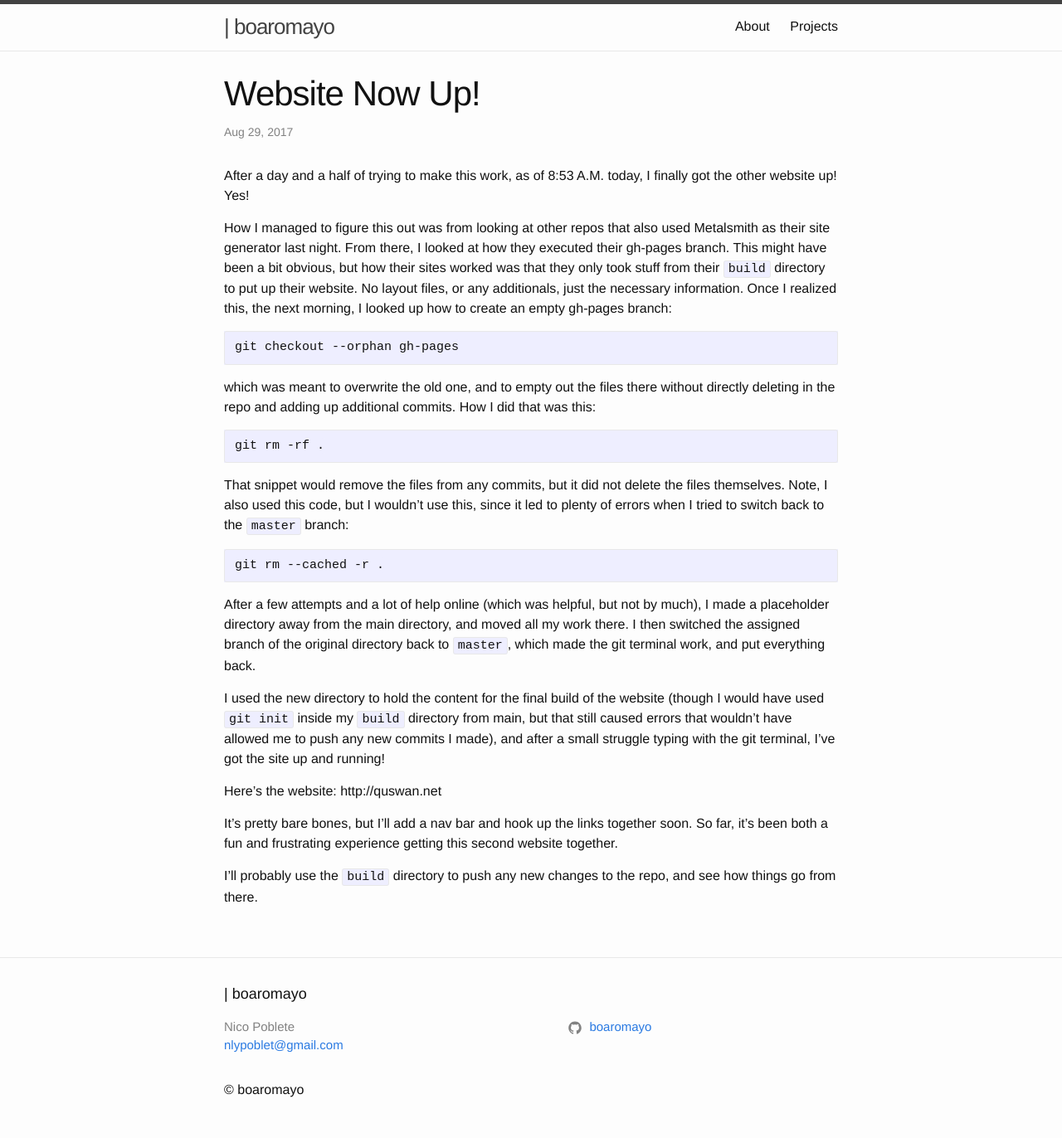
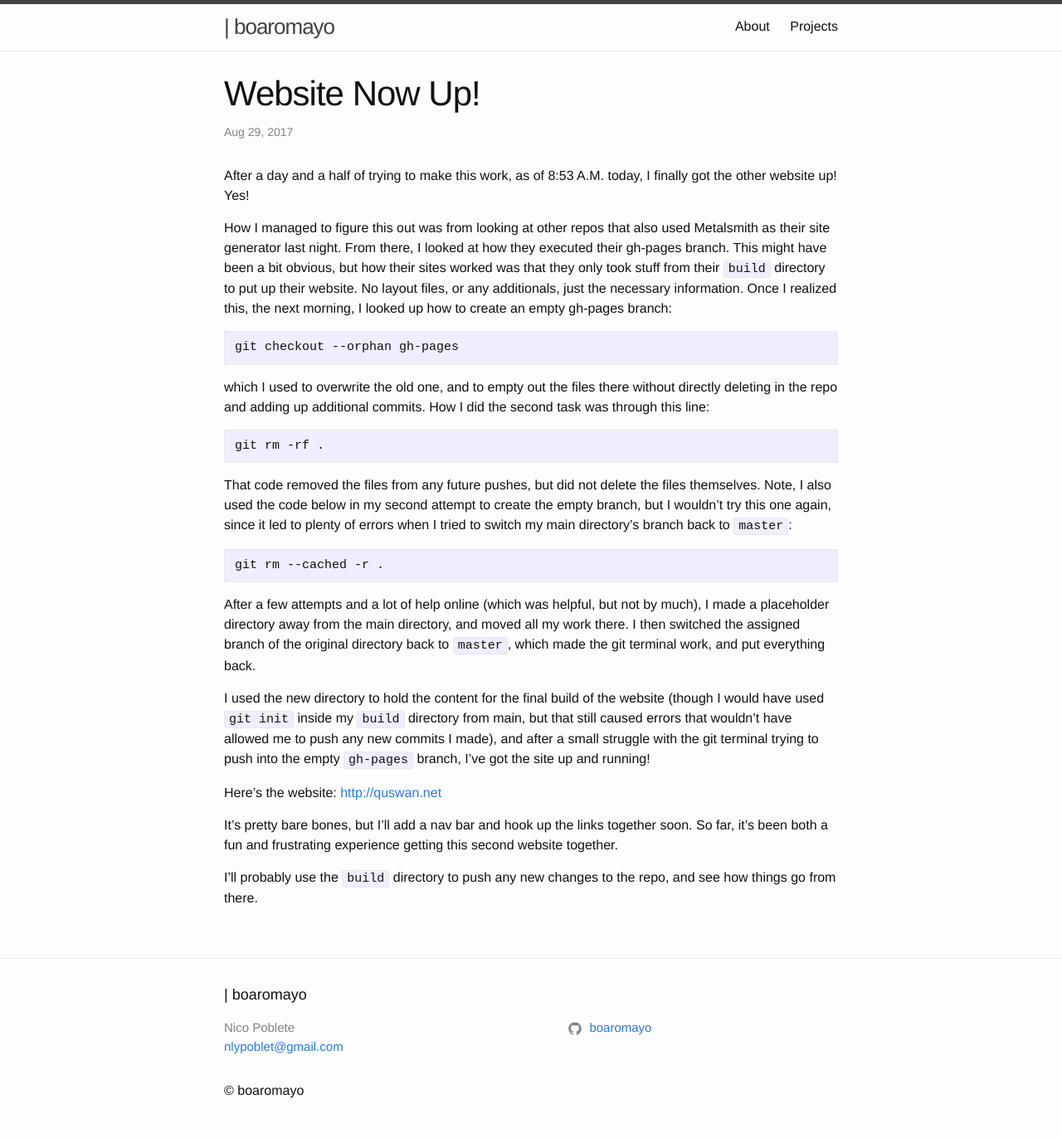
Before and after one commit to boaromayo/boaromayo.net-portfolio, a Jekyll site: the page built from _posts/2017-08-29-website-now-up.md, in a window 1280 px wide. Shown: the whole page at 83% size. Built offline with Jekyll 4.4.1, drawn with Linux system fonts in a browser that asks for light colours.

Commit message:
Re-edited new post (#26)
* Edited config file

* Added minima files

* Update README.md

* Update README.md

* Update README.md

* Edited about page

* Update README.md

* Added more outside links to footer

* Website now functional

* Updated _config.yml to update site for new posts

* Added date var to config file

* Added projects page

* Added projects.html to _layouts

* Removed date in config

* Added projects header title

* Added header to projects.html

* Edited projects.md

* Edited projects.md page

* Edited links to projects.md

* Projects are up post uploaded

* Edited projects page

* Edited link in projects.md

* Edited Construct link in projects page

* New post added

* Resized image in new post

* Fixed link in new post

* Fixed link in new post

* Fixed new post

* Fixed new post

* Fixed new post again

* Added more to new post again

* New post up

* Edited new post

* Edited new post for clarity

* Edited new post for further clarity

* Small edit to new post

````diff
--- a/_posts/2017-08-29-website-now-up.md
+++ b/_posts/2017-08-29-website-now-up.md
@@ -13,13 +13,13 @@
 git checkout --orphan gh-pages
 ```
 
-which was meant to overwrite the old one, and to empty out the files there without directly deleting in the repo and adding up additional commits. How I did that was this:
+which I used to overwrite the old one, and to empty out the files there without directly deleting in the repo and adding up additional commits. How I did the second task was through this line:
 
 ```
 git rm -rf .
 ```
 
-That snippet would remove the files from any commits, but it did not delete the files themselves. Note, I also used this code, but I wouldn't use this, since it led to plenty of errors when I tried to switch back to the ```master``` branch:
+That code removed the files from any future pushes, but did not delete the files themselves. Note, I also used the code below in my second attempt to create the empty branch, but I wouldn't try this one again, since it led to plenty of errors when I tried to switch my main directory's branch back to ```master```:
 
 ```
 git rm --cached -r .
@@ -27,9 +27,9 @@
 
 After a few attempts and a lot of help online (which was helpful, but not by much), I made a placeholder directory away from the main directory, and moved all my work there. I then switched the assigned branch of the original directory back to ```master```, which made the git terminal work, and put everything back.
 
-I used the new directory to hold the content for the final build of the website (though I would have used ```git init``` inside my ```build``` directory from main, but that still caused errors that wouldn't have allowed me to push any new commits I made), and after a small struggle typing with the git terminal, I've got the site up and running!
+I used the new directory to hold the content for the final build of the website (though I would have used ```git init``` inside my ```build``` directory from main, but that still caused errors that wouldn't have allowed me to push any new commits I made), and after a small struggle with the git terminal trying to push into the empty ```gh-pages``` branch, I've got the site up and running!
 
-Here's the website: http://quswan.net
+Here's the website: [http://quswan.net](http://quswan.net)
 
 It's pretty bare bones, but I'll add a nav bar and hook up the links together soon. So far, it's been both a fun and frustrating experience getting this second website together.
 
````
